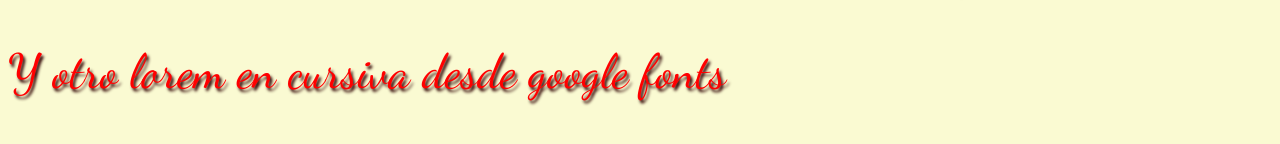
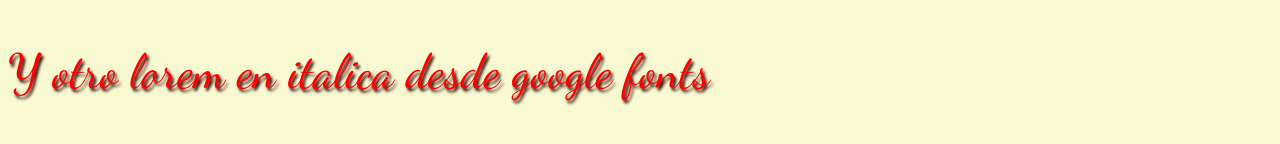
Before and after one commit to rayfexdv/acn1bv, a plain HTML site: page index.html in a window 1280 px wide. Shown: the part 456-600 px from the top of the page. Drawn offline with Linux system fonts and the light colour scheme.

Commit message:
nueva actualizacion

```diff
--- a/index.html
+++ b/index.html
@@ -4,7 +4,7 @@
 <head>
     <meta charset="UTF-8">
     <meta name="viewport" content="width=device-width, initial-scale=1.0">
-    <title>Ejemplo de subida a GH</title>
+    <title>Ejemplo de subida a GitHub</title>
     <link rel="preconnect" href="https://fonts.googleapis.com">
     <link rel="preconnect" href="https://fonts.gstatic.com" crossorigin>
     <link href="https://fonts.googleapis.com/css2?family=Dancing+Script:wght@400..700&display=swap" rel="stylesheet">
@@ -20,7 +20,7 @@
         officia tempore adipisci quidem qui molestias.
     </p>
 
-    <p id="gFonts">Y otro lorem en cursiva desde google fonts</p>
+    <p id="gFonts">Y otro lorem en italica desde google fonts</p>
 </body>
 
 </html>
```
